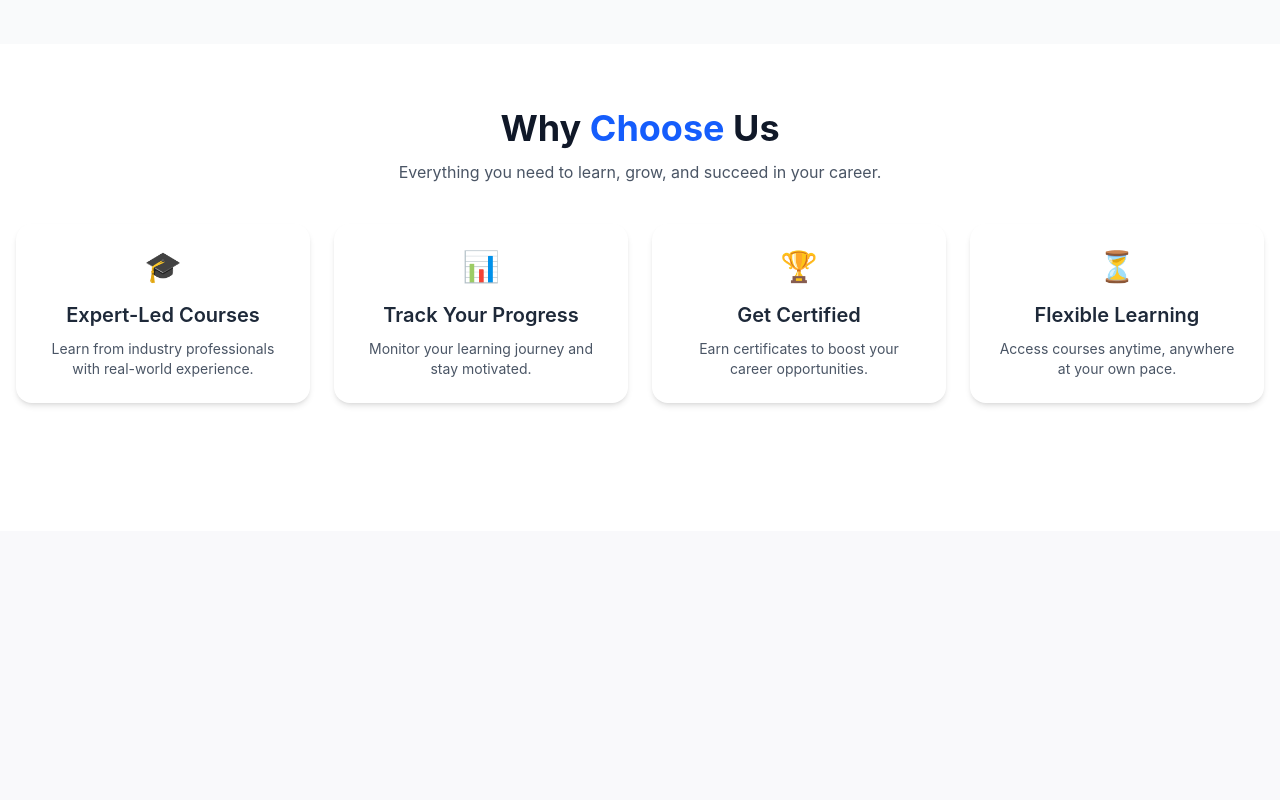
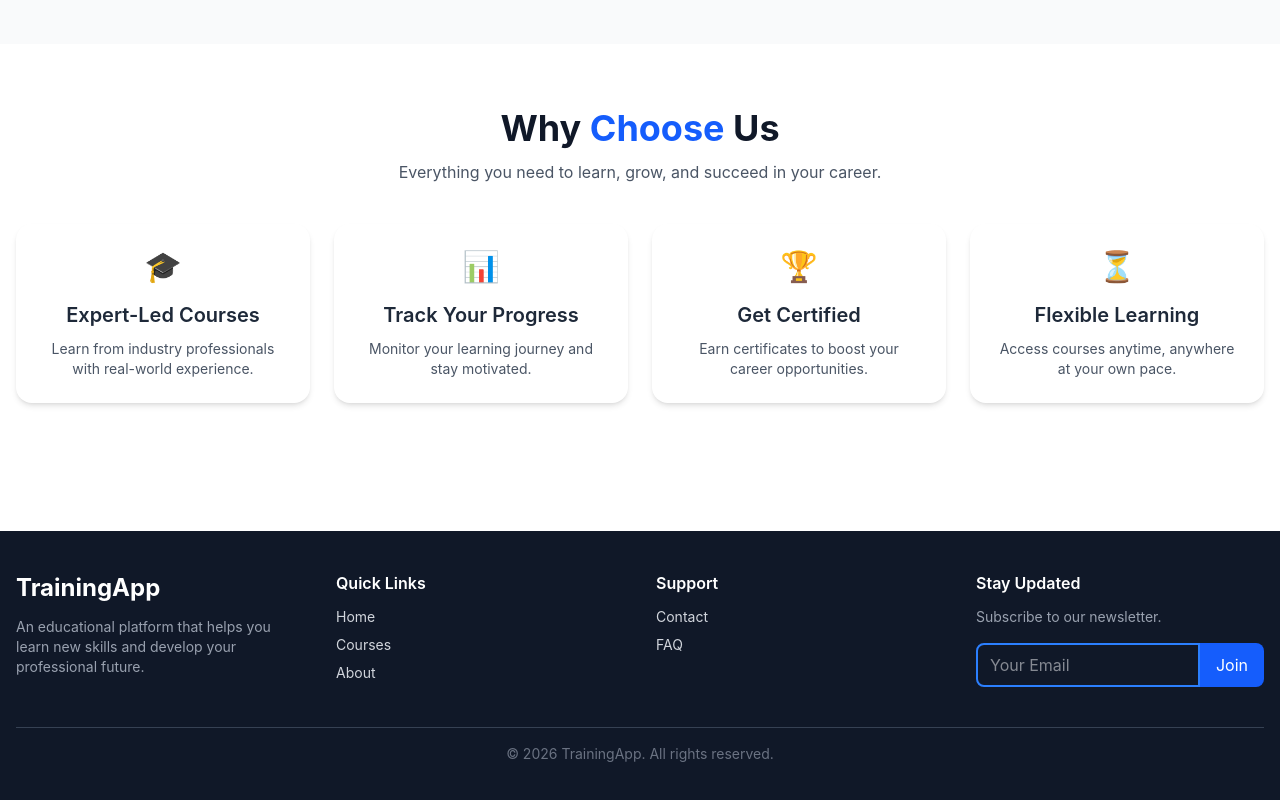
Before and after one commit to mahmoud709/NextJS-Training-Task1, a Next.js app: page / in a window 1280 px wide. Shown: the part 756-1556 px from the top of the page. Before the commit the page ends 1287 px from the top, so only its background shows below. Built offline with nearby package versions, Linux system fonts and the light colour scheme.

Commit message:
add:Add footer to app

```diff
--- a/src/app/layout.tsx
+++ b/src/app/layout.tsx
@@ -2,6 +2,7 @@ import type { Metadata } from "next";
 import { Geist, Geist_Mono } from "next/font/google";
 import "./globals.css";
 import Navbar from "@/components/organisms/Navbar";
+import Footer from "@/components/organisms/Footer";
 
 const geistSans = Geist({
   variable: "--font-geist-sans",
@@ -30,6 +31,7 @@ export default function RootLayout({
       >
         <Navbar />
         {children}
+        <Footer />
       </body>
     </html>
   );
--- /dev/null
+++ b/src/components/organisms/Footer.tsx
@@ -0,0 +1,65 @@
+import Link from "next/link";
+
+export default function Footer() {
+   return (
+      <footer className="bg-gray-900 text-gray-300">
+         <div className="max-w-7xl mx-auto px-4 py-10">
+
+            <div className="grid gap-8 md:grid-cols-4">
+
+               {/* Logo & About */}
+               <div>
+                  <h2 className="text-xl font-bold text-white">TrainingApp</h2>
+                  <p className="mt-3 text-sm text-gray-400">
+                     An educational platform that helps you learn new skills and develop your professional future.                  </p>
+               </div>
+
+               {/* Links */}
+               <div>
+                  <h3 className="text-white font-semibold">Quick Links</h3>
+                  <ul className="mt-3 space-y-2 text-sm">
+                     <li><Link href="/">Home</Link></li>
+                     <li><Link href="/courses">Courses</Link></li>
+                     <li><Link href="/about">About</Link></li>
+                  </ul>
+               </div>
+
+               {/* Support */}
+               <div>
+                  <h3 className="text-white font-semibold">Support</h3>
+                  <ul className="mt-3 space-y-2 text-sm">
+                     <li><Link href="/contact">Contact</Link></li>
+                     <li><Link href="/faq">FAQ</Link></li>
+                  </ul>
+               </div>
+
+               {/* Newsletter */}
+               <div>
+                  <h3 className="text-white font-semibold">Stay Updated</h3>
+                  <p className="mt-3 text-sm text-gray-400">
+                     Subscribe to our newsletter.
+                  </p>
+
+                  <div className="mt-4 flex">
+                     <input
+                        type="email"
+                        placeholder="Your Email"
+                        className="w-full border-2 border-blue-500 px-3 py-2 rounded-l-md text-gray-50 outline-none"
+                     />
+                     <button className="px-4 bg-blue-600 text-white rounded-r-md">
+                        Join
+                     </button>
+                  </div>
+               </div>
+
+            </div>
+
+            {/* Bottom */}
+            <div className="mt-10 border-t border-gray-700 pt-4 text-center text-sm text-gray-500">
+               © {new Date().getFullYear()} TrainingApp. All rights reserved.
+            </div>
+
+         </div>
+      </footer>
+   );
+}
```
